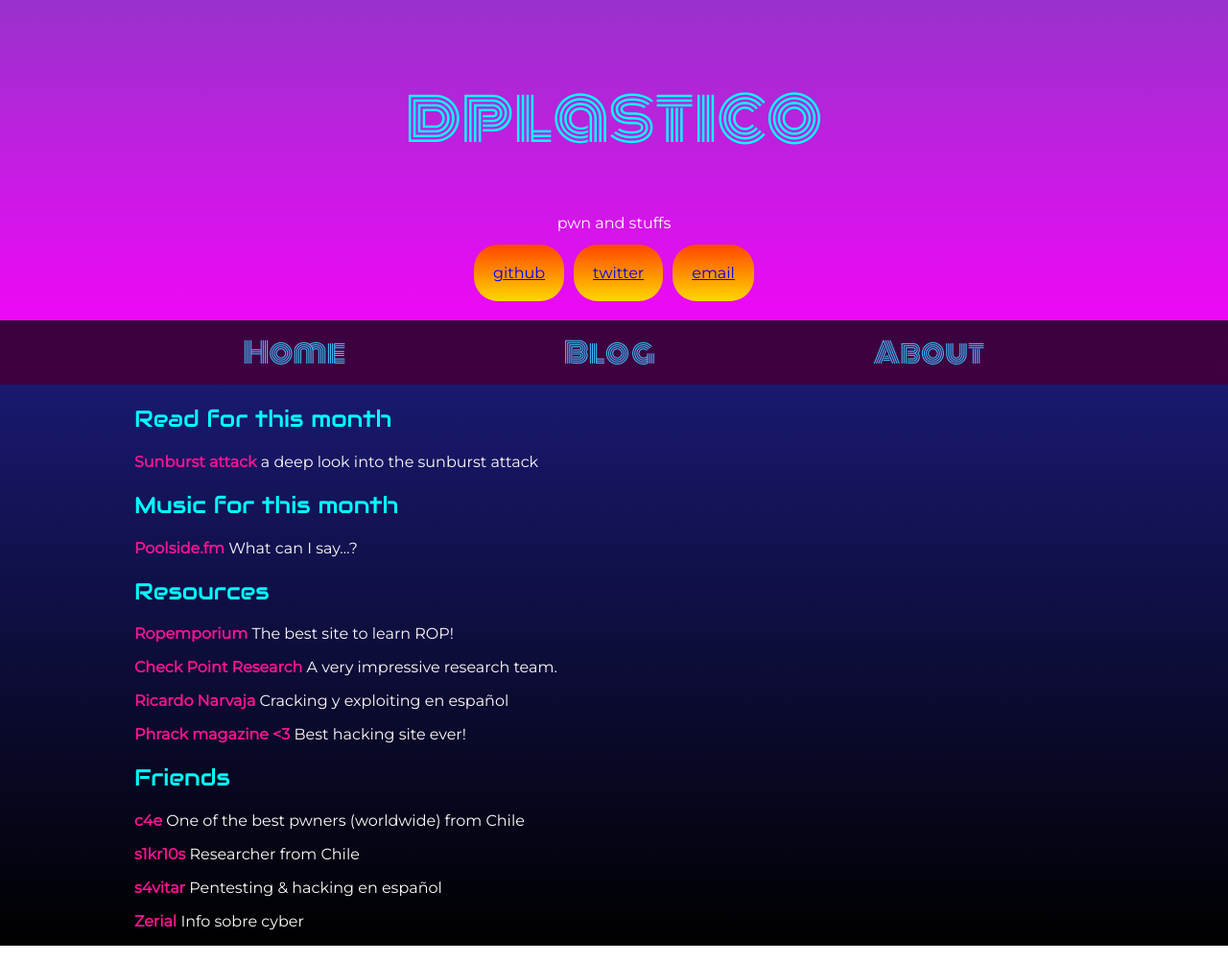
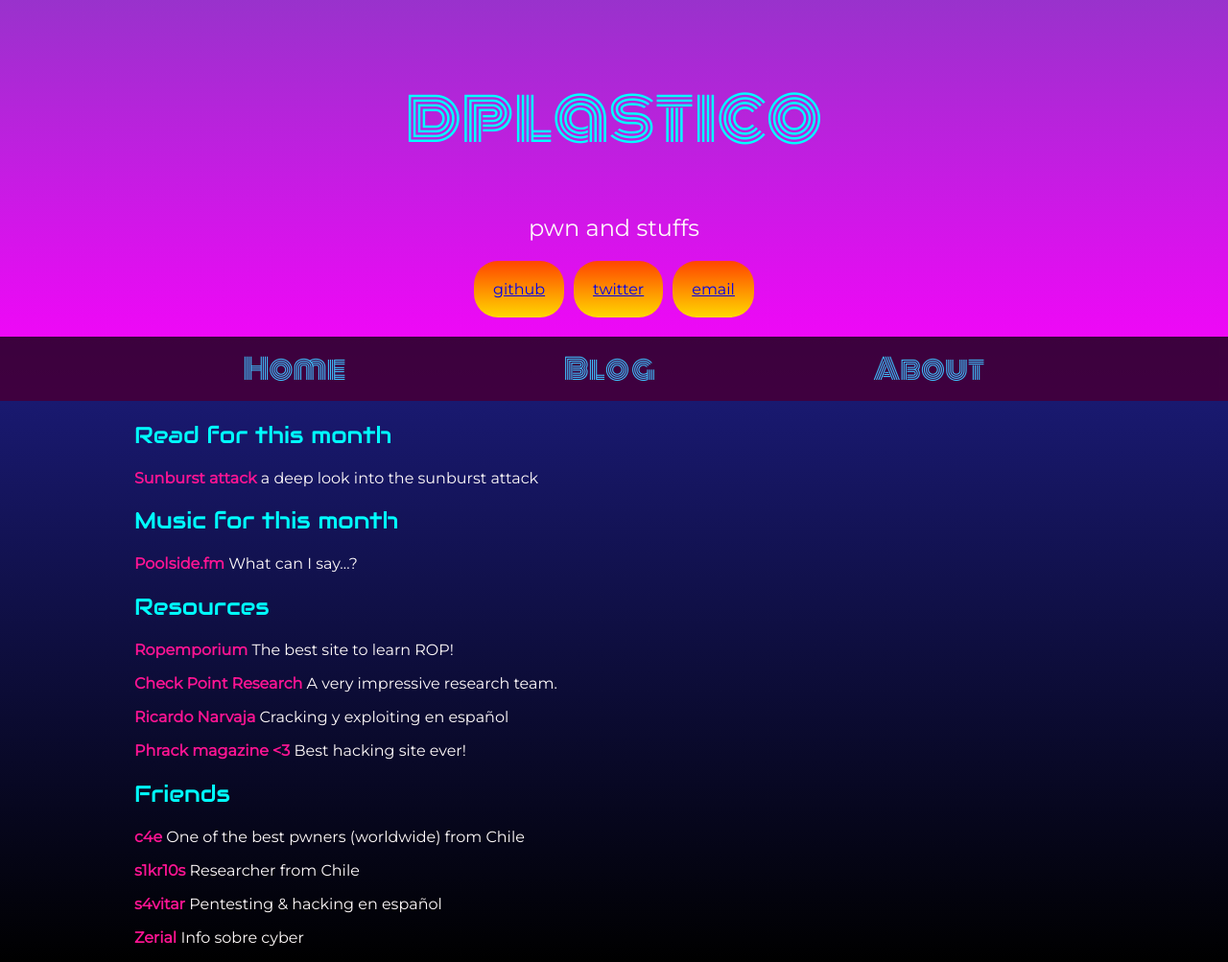
Before and after one commit to dplastico/dplastico.github.io, a Jekyll site: the page built from index.md, in a window 1280 px wide. Shown: the whole page at 96% size. Built offline with Jekyll 4.4.1, drawn with Linux system fonts in a browser that asks for light colours; nearby versions of some CDN libraries; our own code applies the rules of GitHub Pages for plain Markdown files.

Commit message:
house of plastic v1.8

```diff
--- a/assets/css/style.scss
+++ b/assets/css/style.scss
@@ -191,7 +191,9 @@ tr {
     background-image: linear-gradient(
         midnightblue,
         black
+
     );
+    fot-size: 16pt;
     flex-grow: 1;
     a {
         text-decoration: none;
@@ -215,7 +217,6 @@ tr {
 #subtitle {
     text-align: center;
     font-family: 'Montserrat', sans-serif;
-    font-size: 16px;
     color: snow;
 }
 
```
